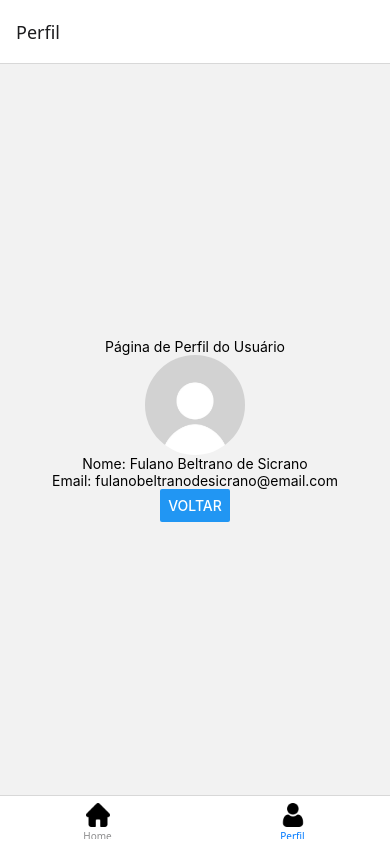
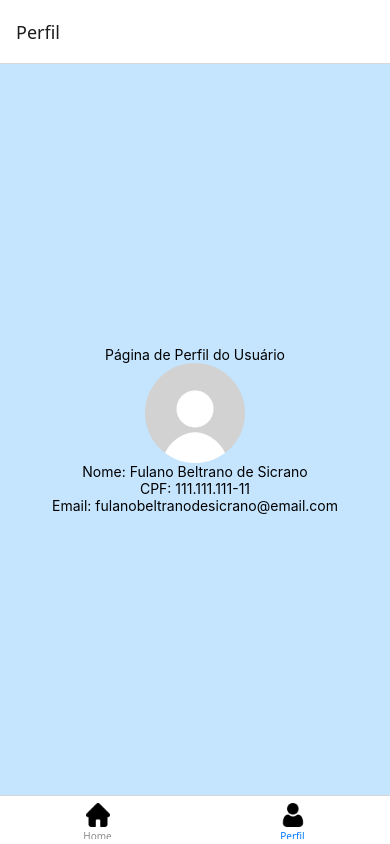
Before and after one commit to EduHoff/NeoCharge, a React Native app: screen /Perfil in a window 390 px wide. Built offline with nearby package versions, Linux system fonts and the light colour scheme.

Commit message:
opção para recarregar verículos e começo organização dos styles

```diff
--- a/App.tsx
+++ b/App.tsx
@@ -5,7 +5,7 @@ import { Image } from "react-native";
 import { UserProvider } from "./UserContext";
 import { PerfilScreen } from "./screens/PerfilScreen";
 import { HomeStack } from "./HomeStack";
-import { styles } from "./styles";
+import { stylesApp } from "./styles/styles";
 
 const Tab = createBottomTabNavigator();
 
@@ -20,7 +20,7 @@ export default function App() {
             options={{
               headerShown: false,
               tabBarIcon: () => (
-                <Image source={require("./assets/home.png")} style={styles.icon_tab_styles} />
+                <Image source={require("./assets/home.png")} style={stylesApp.tabIcon} />
               ),
             }}
           />
@@ -30,7 +30,7 @@ export default function App() {
             component={PerfilScreen}
             options={{
               tabBarIcon: () => (
-                <Image source={require("./assets/user.png")} style={styles.icon_tab_styles} />
+                <Image source={require("./assets/user.png")} style={stylesApp.tabIcon} />
               ),
             }}
           />
--- a/screens/HomeScreen.tsx
+++ b/screens/HomeScreen.tsx
@@ -1,13 +1,15 @@
 import { View, Text, TouchableOpacity, FlatList } from "react-native";
 import { useContext } from "react";
 import { UserContext } from "../UserContext";
+import { stylesHomeScreen } from "../styles/styles";
+
 
 export function HomeScreen({ navigation }: any) {
   const { user } = useContext(UserContext);
 
   return (
-    <View style={{ flex: 1, padding: 16, backgroundColor: "#f2f2f2" }}>
-      <Text style={{ fontSize: 20, fontWeight: "bold", marginBottom: 16 }}>
+    <View style={stylesHomeScreen.container}>
+      <Text style={stylesHomeScreen.title}>
         Veículos cadastrados
       </Text>
 
@@ -18,18 +20,9 @@ export function HomeScreen({ navigation }: any) {
         renderItem={({ item }) => (
           <TouchableOpacity
             onPress={() => navigation.navigate("VehicleDetails", { veiculo: item })}
-            style={{
-              backgroundColor: "#fff",
-              padding: 16,
-              borderRadius: 12,
-              marginBottom: 12,
-              shadowColor: "#000",
-              shadowOpacity: 0.1,
-              shadowRadius: 4,
-              elevation: 2,
-            }}
+            style={stylesHomeScreen.bntVehicleDetails}
           >
-            <Text style={{ fontSize: 16, fontWeight: "bold" }}>
+            <Text style={stylesHomeScreen.txtVehicleDetails}>
               {item.marca} {item.modelo}
             </Text>
             <Text>Categoria: {item.categoria}</Text>
@@ -38,19 +31,6 @@ export function HomeScreen({ navigation }: any) {
         )}
       />
 
-      {/* BOTÃO PARA PERFIL */}
-      <TouchableOpacity
-        style={{
-          marginTop: 20,
-          backgroundColor: "#007bff",
-          padding: 12,
-          borderRadius: 8,
-          alignSelf: "center",
-        }}
-        onPress={() => navigation.navigate("Perfil")}
-      >
-        <Text style={{ color: "#fff", fontWeight: "bold" }}>Ir para Perfil</Text>
-      </TouchableOpacity>
     </View>
   );
 }
--- a/screens/PerfilScreen.tsx
+++ b/screens/PerfilScreen.tsx
@@ -1,30 +1,29 @@
-import { View, Text, Button, Image } from "react-native";
+import { View, Text, Image } from "react-native";
 
 import { useContext } from "react";
 import { UserContext } from "../UserContext";
+import { stylesPerfilScreen } from "../styles/styles";
 
-export function PerfilScreen({ navigation }: any) {
+export function PerfilScreen() {
   const { user } = useContext(UserContext);
 
   if (!user) {
     return (
-      <View style={{ flex: 1, justifyContent: "center", alignItems: "center" }}>
+      <View style={stylesPerfilScreen.container}>
         <Text>Carregando usuário...</Text>
       </View>
     );
   }
 
   return (
-    <View style={{ flex: 1, justifyContent: "center", alignItems: "center" }}>
+    <View style={stylesPerfilScreen.container}>
       <Text>Página de Perfil do Usuário</Text>
 
-
-      <Image source={user.fotoPerfil} style={{ width: 100, height: 100, borderRadius: 50 }} />
-
+      <Image source={user.fotoPerfil} style={stylesPerfilScreen.fotoPerfil} />
       <Text>Nome: {user.nome}</Text>
+      <Text>CPF: {user.cpf}</Text>
       <Text>Email: {user.email}</Text>
 
-      <Button title="Voltar" onPress={() => navigation.goBack()} />
     </View>
   );
 }
--- a/screens/VehicleDetailsScreen.tsx
+++ b/screens/VehicleDetailsScreen.tsx
@@ -1,25 +1,185 @@
-import { View, Text, Button } from "react-native";
+import React, { useState } from "react";
+import { View,Text, TouchableOpacity, Modal, StyleSheet, Alert } from "react-native";
+import { Veiculo } from "../entities/Veiculo";
 
 export function VehicleDetailsScreen({ route, navigation }: any) {
-  const { veiculo } = route.params; // ← recebendo veículo enviado pela Home
+  const { veiculo }: { veiculo: Veiculo } = route.params;
+  const [showModal, setShowModal] = useState(false);
+
+  const handleRecharge = (tipo: "curta" | "media" | "completa") => {
+    const taxa = 2.5; // R$ por kWh
+    const porcentagens = { curta: 25, media: 50, completa: 100 };
+    const porcentagemDesejada = porcentagens[tipo];
+
+    const cargaDesejada = (porcentagemDesejada / 100) * veiculo.capacidadeTotal;
+    const cargaAtual = veiculo.cargaAtual;
+
+    if (cargaAtual >= veiculo.capacidadeTotal) {
+      Alert.alert("Bateria completa", "O veículo já está totalmente carregado.");
+      return;
+    }
+
+    // quanto ainda cabe
+    const faltando = veiculo.capacidadeTotal - cargaAtual;
+    const cargaNecessaria = Math.min(faltando, cargaDesejada);
+    const custo = cargaNecessaria * taxa;
+
+    Alert.alert(
+      "Confirmar recarga",
+      `Tipo: ${tipo.charAt(0).toUpperCase() + tipo.slice(1)}\n` +
+        `Energia: ${cargaNecessaria.toFixed(1)} kWh\n` +
+        `Valor: R$ ${custo.toFixed(2)}`,
+      [
+        {
+          text: "Cancelar",
+          style: "cancel",
+        },
+        {
+          text: "Confirmar",
+          onPress: () => {
+            veiculo.cargaAtual = Math.min(
+              veiculo.cargaAtual + cargaNecessaria,
+              veiculo.capacidadeTotal
+            );
+            setShowModal(false);
+            Alert.alert(
+              "Sucesso",
+              `Recarga concluída!\nBateria: ${veiculo.porcentagemCarga.toFixed(
+                1
+              )}%`
+            );
+          },
+        },
+      ]
+    );
+  };
 
   return (
-    <View style={{ flex: 1, padding: 20, backgroundColor: "#f2f2f2" }}>
-      <Text style={{ fontSize: 22, fontWeight: "bold", marginBottom: 16 }}>
+    <View style={styles.container}>
+      <Text style={styles.title}>
         {veiculo.marca} {veiculo.modelo}
       </Text>
 
-      <Text>Placa: {veiculo.placa}</Text>
-      <Text>Cor: {veiculo.cor}</Text>
-      <Text>Categoria: {veiculo.categoria}</Text>
-      <Text>
+      <Text style={styles.info}>Placa: {veiculo.placa}</Text>
+      <Text style={styles.info}>Cor: {veiculo.cor}</Text>
+      <Text style={styles.info}>Categoria: {veiculo.categoria}</Text>
+      <Text style={styles.info}>
         Carga Atual: {veiculo.cargaAtual} / {veiculo.capacidadeTotal} kWh
       </Text>
-      <Text style={{ marginVertical: 10 }}>
+      <Text style={styles.battery}>
         Bateria: {veiculo.porcentagemCarga.toFixed(1)}%
       </Text>
 
-      <Button title="Voltar" onPress={() => navigation.goBack()} />
+      <TouchableOpacity style={styles.button} onPress={() => setShowModal(true)}>
+        <Text style={styles.buttonText}>Recarregar</Text>
+      </TouchableOpacity>
+
+      <TouchableOpacity
+        style={[styles.button, { backgroundColor: "#6c757d", marginTop: 10 }]}
+        onPress={() => navigation.goBack()}
+      >
+        <Text style={styles.buttonText}>Voltar</Text>
+      </TouchableOpacity>
+
+      {/* Modal de opções de recarga */}
+      <Modal transparent visible={showModal} animationType="slide">
+        <View style={styles.modalContainer}>
+          <View style={styles.modalBox}>
+            <Text style={styles.modalTitle}>Escolha o tipo de carga</Text>
+
+            <TouchableOpacity
+              style={styles.optionButton}
+              onPress={() => handleRecharge("curta")}
+            >
+              <Text style={styles.optionText}>Carga Curta (25%)</Text>
+            </TouchableOpacity>
+
+            <TouchableOpacity
+              style={styles.optionButton}
+              onPress={() => handleRecharge("media")}
+            >
+              <Text style={styles.optionText}>Carga Média (50%)</Text>
+            </TouchableOpacity>
+
+            <TouchableOpacity
+              style={styles.optionButton}
+              onPress={() => handleRecharge("completa")}
+            >
+              <Text style={styles.optionText}>Carga Completa (100%)</Text>
+            </TouchableOpacity>
+
+            <TouchableOpacity
+              style={[styles.optionButton, { backgroundColor: "#dc3545" }]}
+              onPress={() => setShowModal(false)}
+            >
+              <Text style={styles.optionText}>Cancelar</Text>
+            </TouchableOpacity>
+          </View>
+        </View>
+      </Modal>
     </View>
   );
 }
+
+const styles = StyleSheet.create({
+  container: {
+    flex: 1,
+    padding: 20,
+    backgroundColor: "#f2f2f2",
+  },
+  title: {
+    fontSize: 22,
+    fontWeight: "bold",
+    marginBottom: 16,
+  },
+  info: {
+    fontSize: 16,
+    marginBottom: 4,
+  },
+  battery: {
+    fontSize: 16,
+    fontWeight: "bold",
+    marginVertical: 10,
+  },
+  button: {
+    backgroundColor: "#007bff",
+    padding: 12,
+    borderRadius: 8,
+    alignItems: "center",
+    marginTop: 20,
+  },
+  buttonText: {
+    color: "#fff",
+    fontWeight: "bold",
+  },
+  modalContainer: {
+    flex: 1,
+    backgroundColor: "rgba(0,0,0,0.5)",
+    justifyContent: "center",
+    alignItems: "center",
+  },
+  modalBox: {
+    backgroundColor: "#fff",
+    borderRadius: 12,
+    padding: 20,
+    width: "80%",
+    elevation: 5,
+  },
+  modalTitle: {
+    fontSize: 18,
+    fontWeight: "bold",
+    textAlign: "center",
+    marginBottom: 20,
+  },
+  optionButton: {
+    backgroundColor: "#007bff",
+    padding: 12,
+    borderRadius: 8,
+    alignItems: "center",
+    marginBottom: 10,
+  },
+  optionText: {
+    color: "#fff",
+    fontWeight: "bold",
+  },
+});
--- a/styles.ts
+++ /dev/null
@@ -1,17 +0,0 @@
-import { StyleSheet } from "react-native";
-
-export const styles = StyleSheet.create({ //ESSE AQUI É O PADRÃO (VOU MODIFICAR AINDA)
-  container: {
-    flex: 1,
-    backgroundColor: '#84A4BF',
-    alignItems: 'center',
-    justifyContent: 'center',
-    },
-
-  icon_tab_styles: {
-    width: 24,
-    height: 24,
-    }
-
-
-});
--- /dev/null
+++ b/styles/styles.ts
@@ -0,0 +1,54 @@
+import { StyleSheet } from "react-native";
+
+let cor1:string = "#c5e5ffff";
+let cor2:string = "#84A4BF";
+let cor3:string = "#266AA6";
+let cor4:string = "#043F8C";
+
+export const stylesApp = StyleSheet.create({
+  tabIcon: {
+    width: 24,
+    height: 24,
+    }
+});
+
+export const stylesHomeScreen = StyleSheet.create({
+  container: {
+    flex: 1,
+    padding: 16,
+    backgroundColor: cor1
+  },
+  title: {
+    fontSize: 20,
+    fontWeight: "bold",
+    marginBottom: 16
+  },
+  bntVehicleDetails: {
+    backgroundColor: "#fff",
+    padding: 16,
+    borderRadius: 12,
+    marginBottom: 12,
+    shadowColor: "#000",
+    shadowOpacity: 0.1,
+    shadowRadius: 4,
+    elevation: 2,
+    },
+  txtVehicleDetails: {
+    fontSize: 16,
+    fontWeight: "bold"
+    }
+});
+
+export const stylesPerfilScreen = StyleSheet.create({
+  container: {
+    flex: 1,
+    justifyContent: "center",
+    alignItems: "center",
+    backgroundColor: cor1
+  },
+  fotoPerfil: {
+    width: 100,
+    height: 100,
+    borderRadius: 50
+  },
+});
```
